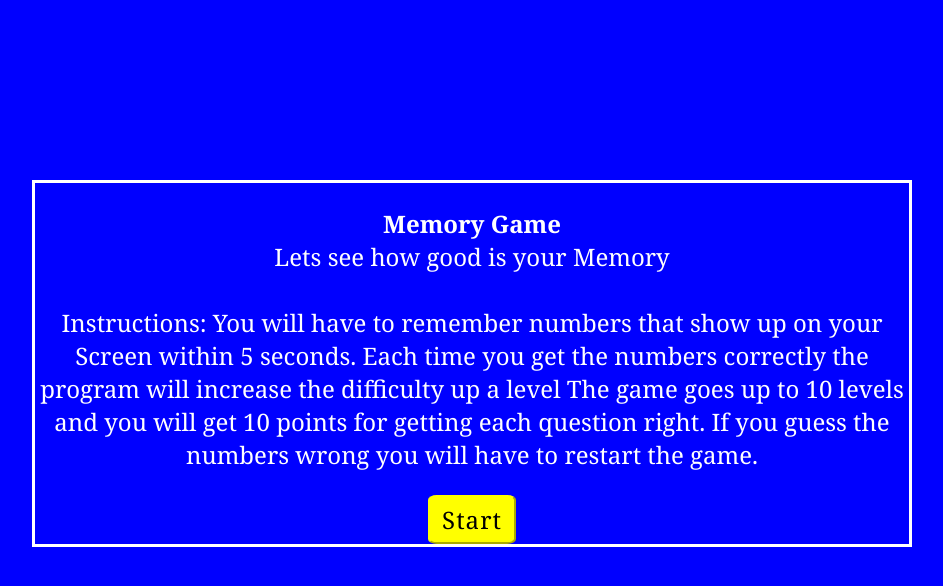
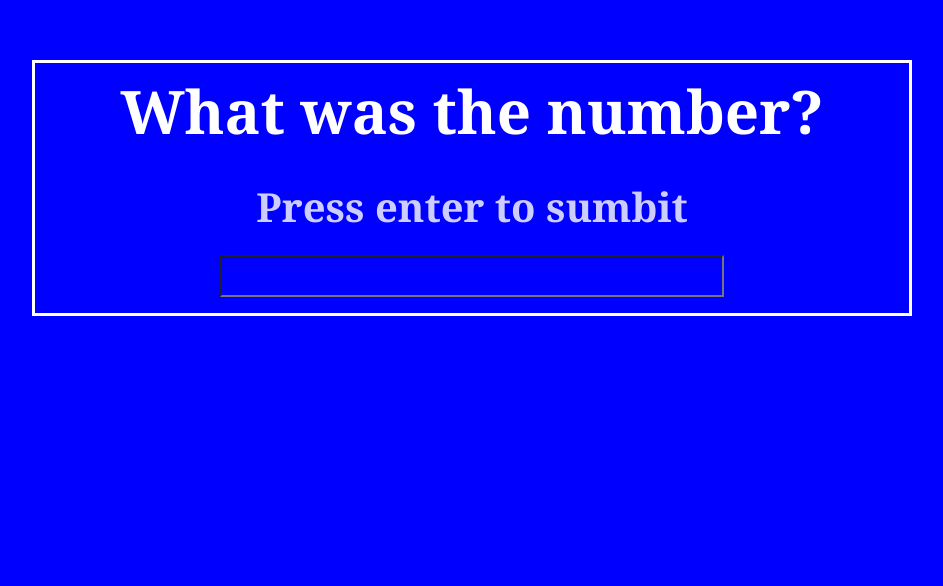
Before and after one commit to Saumyap07/Memory-Game, a React (Create React App) app in the folder game-app/: page / in a window 1280 px wide. Shown: the part 140-726 px from the top of the page, without its empty margins (168-1111 px from the left). Built offline with nearby package versions, Linux system fonts and the light colour scheme.

Commit message:
Input Component

```diff
--- a/game-app/src/App.jsx
+++ b/game-app/src/App.jsx
@@ -4,19 +4,27 @@ import Numbers from './Numbers';
 import { useState } from "react";
 import Instructions from './View-Components/Instructions';
 import Remember from './View-Components/Remember';
+import InputComponent from './View-Components/InputComponent';
 
 function App() {
-  const [currentView,setCurrentView] = useState("Instructions")
+  const [currentView,setCurrentView] = useState("InputComponent")
   const [randomNumbers, setRandomNumbers] = useState('0');
   const [guessNumbers, setGuessNumbers] = useState('1');
-
+  console.log(guessNumbers)
+  const onGuess = (userGuess) => {
+    setGuessNumbers(userGuess)
+    setCurrentView("Results")
+  }
   return (
     <div>
       {currentView === "Instructions" && (
         <Instructions handleClick={() => setCurrentView("Remember")}/>
       )}
        {currentView === "Remember" && (
-        <Remember randomNumbers={randomNumbers}/>
+        <Remember randomNumbers={randomNumbers} handleTimeUp={() => setCurrentView("InputComponent")}/>
+      )}
+      {currentView === "InputComponent" && (
+        <InputComponent handleGuess={onGuess} />
       )}
     </div>
 
--- a/game-app/src/View-Components/InputComponent.jsx
+++ b/game-app/src/View-Components/InputComponent.jsx
@@ -1,9 +1,18 @@
-import React from 'react'
+import React, { useState } from 'react'
 
-function InputComponent() {
+function InputComponent({handleGuess}) {
+  return (
+    <div className="guess">
+      <h2><strong>What was the number?</strong></h2>
+      <h4 className="sumbit">Press enter to sumbit</h4>
+      <input className="input"
 
-  return (
-    <div></div>
+        onKeyDown={(e) => {
+          if (e.key == 'Enter') {
+            handleGuess(e.target.value)
+          }
+        }} />
+    </div>
   )
 }
 
--- a/game-app/src/View-Components/Remember.jsx
+++ b/game-app/src/View-Components/Remember.jsx
@@ -1,6 +1,11 @@
 import React from 'react'
 
-function Remember({randomNumbers}) {
+function Remember({randomNumbers,handleTimeUp}){
+
+    setTimeout(() => {
+        handleTimeUp()
+    }, 5000)
+
   return (
     <div className="numbers">
          <h2><strong>Remember this number</strong></h2>
```
